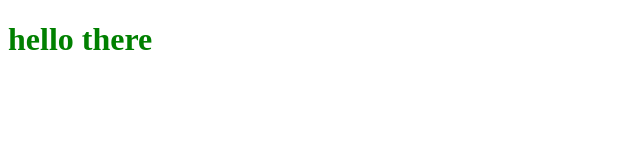
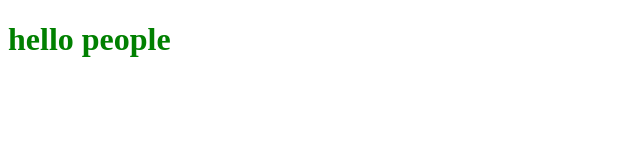
Before and after one commit to alliesrussell/fuzzy-octo-garbanzo, a plain HTML site: page index.html in a window 1280 px wide. Shown: the full height of the page, 0-640 px from the left. Drawn offline with Linux system fonts and the light colour scheme.

Commit message:
changed  h1 text

```diff
--- a/index.html
+++ b/index.html
@@ -9,6 +9,6 @@
     <link rel="stylesheet" href="style/style.css">
 </head>
 <body>
-    <h1>hello there</h1>
+    <h1>hello people        </h1>
 </body>
 </html>
```
Also changed, not shown: 1 other file.
